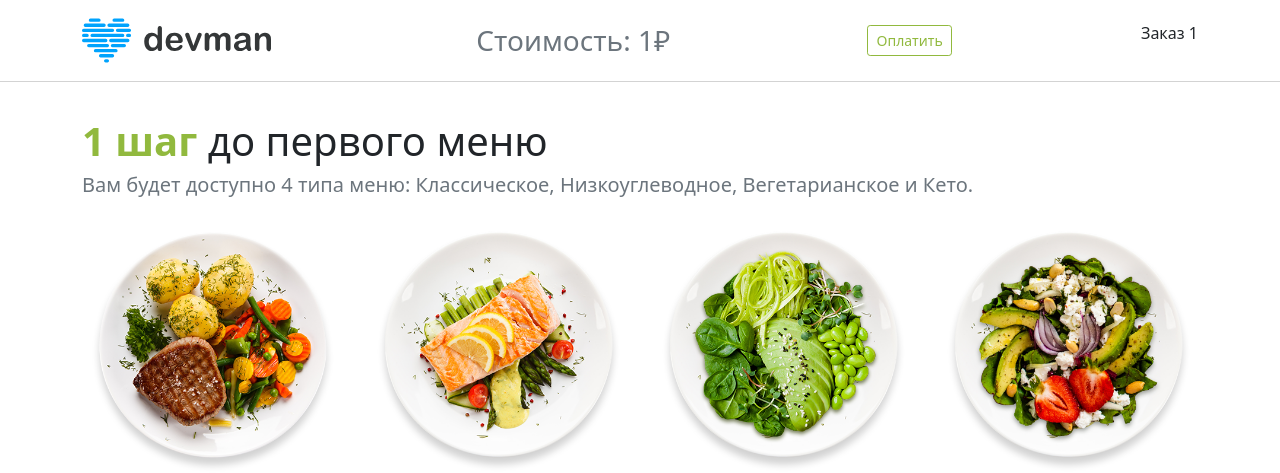
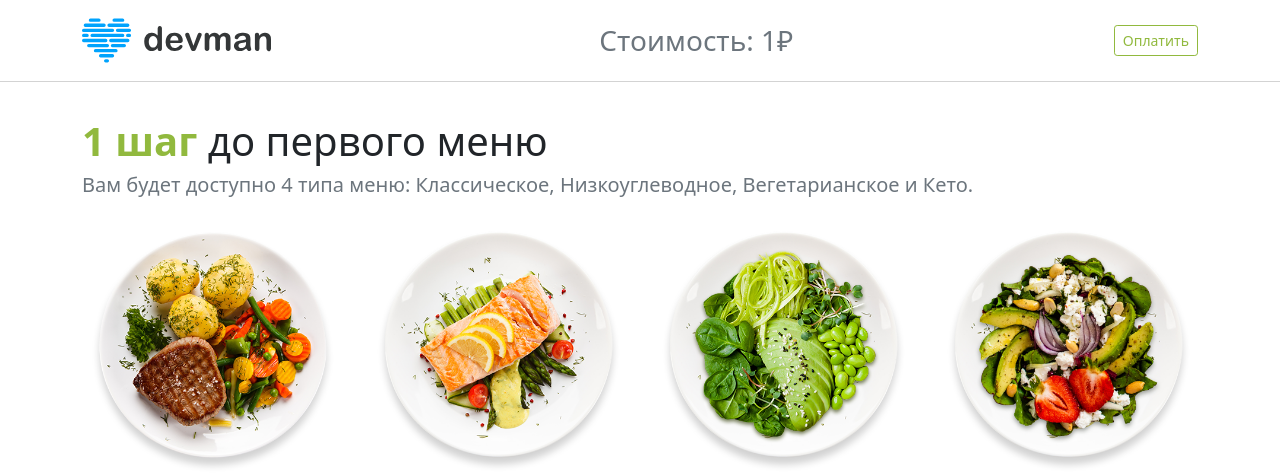
Before and after one commit to 949027/food-plan, a Django app: template templates/order.html in a window 1280 px wide. Shown: the top 473 px of the page. Run offline with Django 4.2, Linux system fonts and the light colour scheme; tables that the repository leaves empty hold one stand-in row (values such as "Sample post"); the template is opened without the code that fills it: values that come from a table or form of the project are taken from there, most other values are stand-ins (such as "Sample title", 1, 10 or a date in 2020); parts of the project's set-up code (start-up, migrations or seed data) failed here and were passed over.

Commit message:
Update payment button layout

```diff
--- a/templates/order.html
+++ b/templates/order.html
@@ -22,7 +22,6 @@
                     <a type="submit" id="btnContinue" class="btn btn-sm btn-outline-success foodplan_green foodplan__border_green" href="{% url 'payment' order_id %}">
                         Оплатить
                     </a>
-                    <p>Заказ {{ order_id }}</p>
                 {% endif %}
             </div>
         </nav>
```
